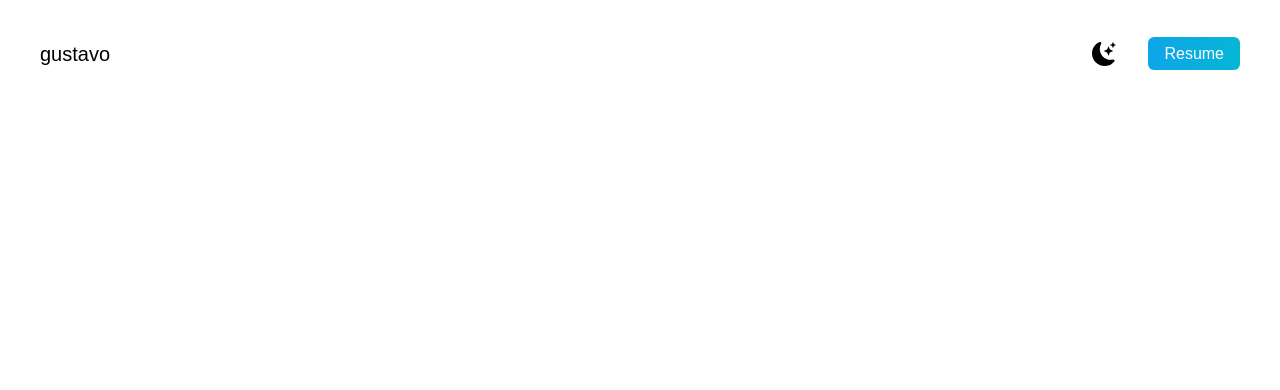
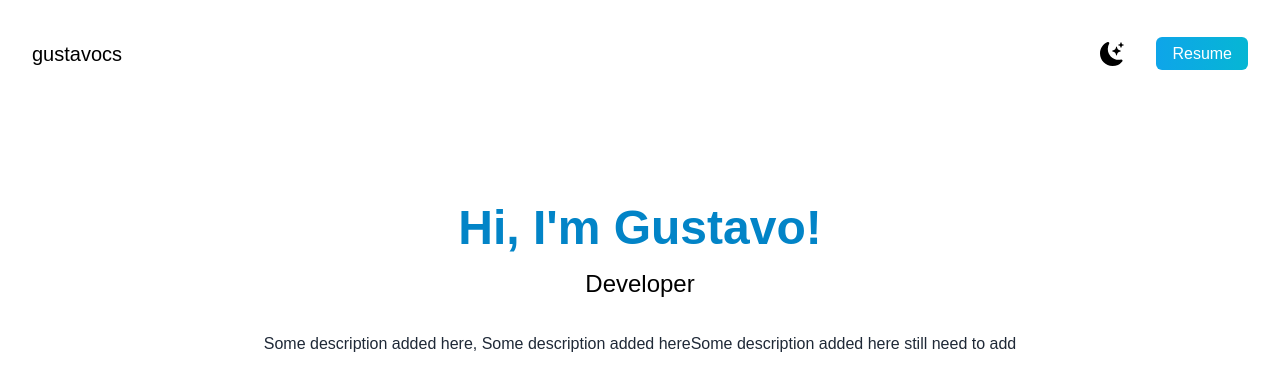
Before and after one commit to gustavocsak/portfolio, a React (Create React App) app: page / in a window 1280 px wide. Shown: the top 390 px of the page. Built offline with nearby package versions, Linux system fonts and the light colour scheme; the HTML template or start-up script is replaced by a standard one; a web font is replaced by a local one.

Commit message:
Added hero component

```diff
--- a/src/App.js
+++ b/src/App.js
@@ -1,11 +1,13 @@
+import Hero from "./components/Hero";
 import Navbar from "./components/Navbar";
 
 
 const App = () => {
     return (
-        <main className="bg-white px-10">
+        <main className="bg-white px-8">
             <section className="min-h-screen">
                 <Navbar />
+                <Hero />
             </section>
         </main>
       );
--- /dev/null
+++ b/src/components/Hero.js
@@ -0,0 +1,13 @@
+import React from 'react'
+
+const Hero = () => {
+  return (
+    <div className="text-center p-10">
+        <h2 className="text-5xl py-2 text-sky-600 font-bold">Hi, I'm Gustavo!</h2>
+        <h3 className="text-2xl py-2">Developer</h3>
+        <p className="text-md py-5 leading-8 text-gray-800">Some description added here, Some description added hereSome description added here still need to add</p>
+    </div>
+  )
+}
+
+export default Hero
--- a/src/components/Navbar.js
+++ b/src/components/Navbar.js
@@ -3,7 +3,7 @@ import { BsFillMoonStarsFill } from 'react-icons/bs'
 export default function Navbar() {
   return (
     <nav className="py-10 mb-12 flex justify-between">
-        <h1 className="text-xl">gustavo</h1>
+        <h1 className="text-xl">gustavocs</h1>
         <ul className="flex items-center">
             <li>
                 <BsFillMoonStarsFill className="cursor-pointer text-2xl" />
```
